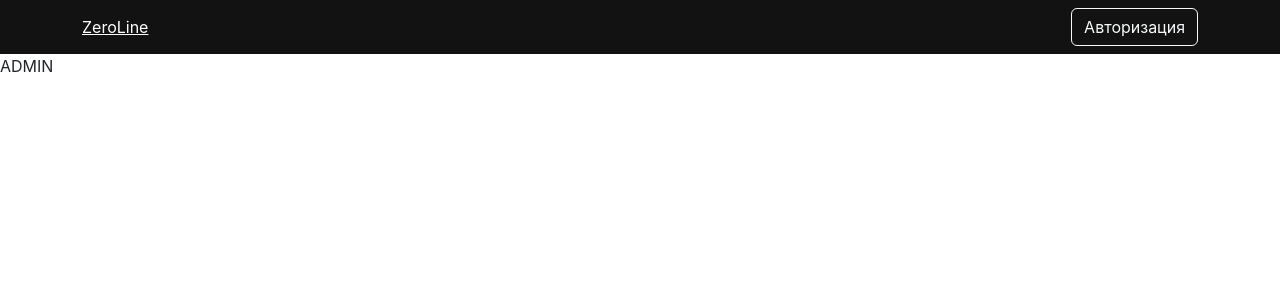
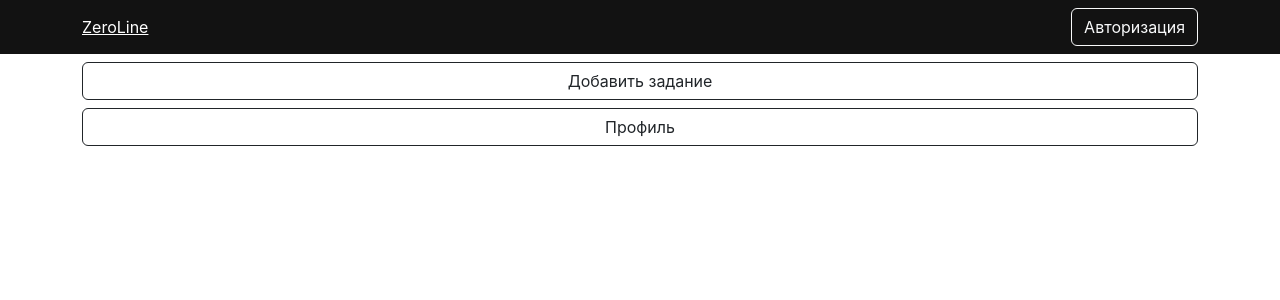
Before and after one commit to mikASho/webreact, a React (Create React App) app: page /admin in a window 1280 px wide. Shown: the top 300 px of the page. Built offline with nearby package versions, Linux system fonts and the light colour scheme.

Commit message:
Logic auth buttons

```diff
--- a/src/components/NavBar.js
+++ b/src/components/NavBar.js
@@ -3,25 +3,30 @@ import { Context } from '../index';
 import Container from 'react-bootstrap/Container';
 import Nav from 'react-bootstrap/Nav';
 import Navbar from 'react-bootstrap/Navbar';
-import { MAIN_ROUTE } from '../utils/consts';
+import { ADMIN_ROUTE, LOGIN_ROUTE, MAIN_ROUTE } from '../utils/consts';
 import { observer } from 'mobx-react-lite';
 import { Button } from 'react-bootstrap';
-import { NavLink} from 'react-router-dom';
+import { NavLink, useNavigate } from 'react-router-dom';
 
 const NavBar = observer( () => {
     const {user} = useContext(Context);
+    const history = useNavigate();
     return (
         <Navbar style={{background: "#121212"}}>
         <Container>
           <NavLink style={{color: "white"}} to={MAIN_ROUTE}>ZeroLine</NavLink>
             {user.isAuth ?
                 <Nav className="ml-auto" style={{color:"white"}}>
-                    <Button variant={'outline-light'}>Админ панель</Button>
-                    <Button variant={'outline-light'} style={{marginLeft:"20px"}}>Выйти</Button>
+                    <Button onClick={() => history(ADMIN_ROUTE)} variant={'outline-light'}>
+                        Админ панель
+                    </Button>
+                    <Button onClick={() => user.setIsAuth(false)} variant={'outline-light'} style={{marginLeft:"20px"}}>
+                        Выйти
+                    </Button>
                 </Nav>
                 :
                 <Nav className="ml-auto" style={{color:"white"}}>
-                    <Button variant={'outline-light'} onClick={() => user.setIsAuth(true)}>Авторизация</Button>
+                    <Button variant={'outline-light'} onClick={() => history(LOGIN_ROUTE)}>Авторизация</Button>    { /*user.setIsAuth(true)*/}
                 </Nav>
             }
         </Container>
--- a/src/pages/Admin.js
+++ b/src/pages/Admin.js
@@ -1,11 +1,12 @@
-import React, { Component } from 'react'
+import React from 'react';
+import { Container, Button } from 'react-bootstrap';
 
-export default class Admin extends Component {
-  render() {
+const Admin = () => {
     return (
-        <div>
-            ADMIN
-        </div>
+        <Container className='d-flex flex-column'>
+            <Button variant={'outline-dark'} className='mt-2'>Добавить задание</Button>
+            <Button variant={'outline-dark'} className='mt-2'>Профиль</Button>
+        </Container>
     )
-  }
 }
+export default Admin;
--- a/src/pages/Auth.js
+++ b/src/pages/Auth.js
@@ -1,10 +1,12 @@
-import React from 'react'
-import { Button, Container, Form, Card, NavLink } from 'react-bootstrap'
+import React, {useContext} from 'react'
+import { Button, Container, Form, Card } from 'react-bootstrap'
 import { REGISTRATION_ROUTE, LOGIN_ROUTE } from '../utils/consts';
 import { useLocation, Link } from 'react-router-dom';
 import Row from 'react-bootstrap/Row';
+import { Context } from '../index';
 
 const Auth = () => {
+  const {user} = useContext(Context);
   const location = useLocation();
   const isLogin = location.pathname === LOGIN_ROUTE;
   console.log(location)
@@ -32,7 +34,7 @@ const Auth = () => {
                           Есть аккаунт? <Link to={LOGIN_ROUTE}>Войдите</Link>
                         </div>
                       }
-                        <Button>
+                        <Button onClick={() => user.setIsAuth(true)}>
                           {isLogin ? 'Войти' : 'Регистрация'}
                       </Button>
                   </Form>
```
